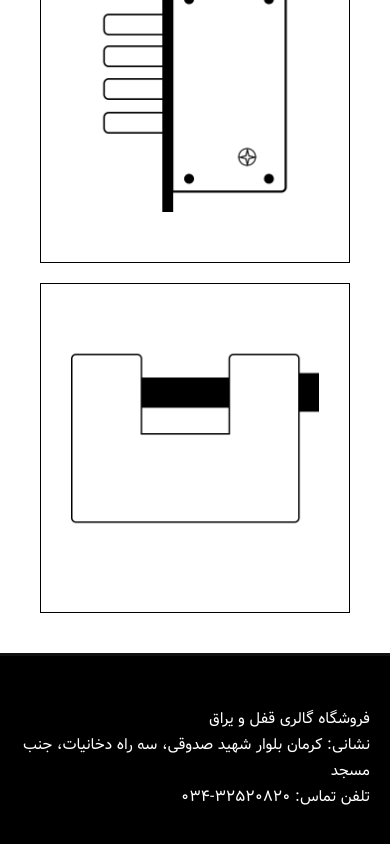
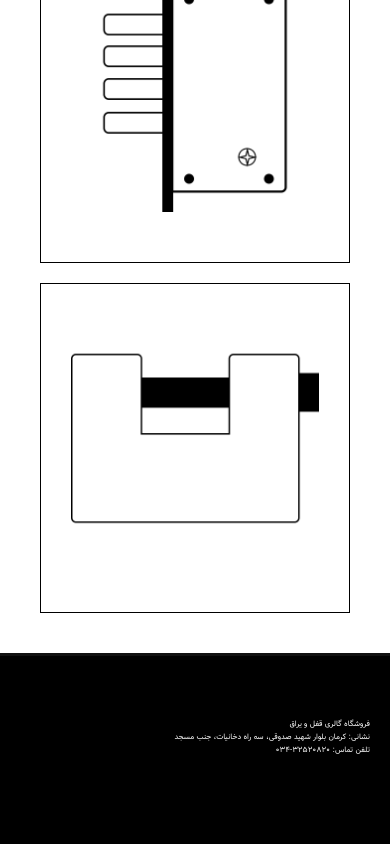
Before and after one commit to ghofloyaragh/ghofloyaragh, a plain HTML site: page index.html in a window 390 px wide. Shown: the part 2434-3278 px from the top of the page. Drawn offline with Linux system fonts and the light colour scheme.

Commit message:
revert some change

```diff
--- a/assets/css/stylesheet.css
+++ b/assets/css/stylesheet.css
@@ -166,7 +166,6 @@ body{
     #top-nav ul li.right {background-color: white;float: none;}
     #top-nav ul li.right a {color: #111111;font-weight: bold}
     #top-nav ul  {display: flex;flex-direction: column-reverse; }
-    #contact #p-container p {font-size: 4vw}
 }
 
 @keyframes heartbeat
```
